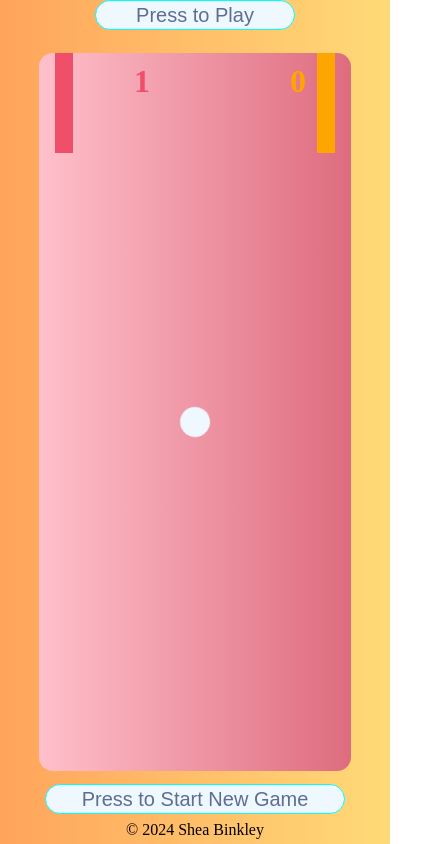
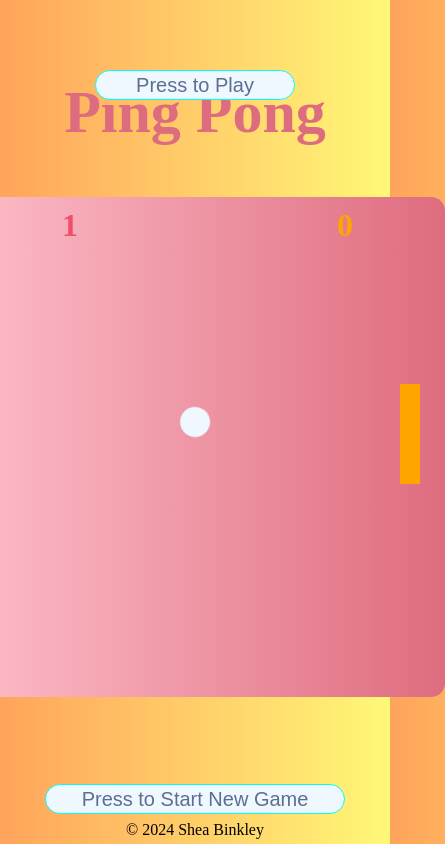
Before and after one commit to sbinkleynmsu/multiplayergame.github.io, a plain HTML site: page index.html in a window 390 px wide. Both pictures are taken after a click on the button "Press to Play". Shown: the whole page, 445 px wide, since content can reach past the window. Drawn offline with Linux system fonts and the light colour scheme.

Commit message:
finished game

```diff
--- a/index.html
+++ b/index.html
@@ -5,9 +5,9 @@
     <meta name="viewport" content="width=device-width, initial-scale=1.0">
     <title>Shea Binkley - Ping Pong Game</title>
     <link rel="stylesheet" href="style.css">
-
 </head>
     <body>
+        <div class="title"><h1>Ping Pong</h1></div>
         <button id="startButton">Press to Play</button>
         <button id="newGameButton">Press to Start New Game</button>
         <div class="board">
--- a/script.js
+++ b/script.js
@@ -19,10 +19,10 @@ let boardCoord = board.getBoundingClientRect();
 let paddle = document.querySelector('.paddle').getBoundingClientRect();
 
 //speed
-let dx = Math.floor(Math.random() * 4) +3;
-let dy = Math.floor(Math.random() * 4) +3;
-let dxd = Math.floor(Math.random() * 2);
-let dyd = Math.floor(Math.random() * 2);
+let speedX = Math.floor(Math.random() * 4) +3;
+let speedY = Math.floor(Math.random() * 4) +3;
+let directX = Math.floor(Math.random() * 2);
+let directY = Math.floor(Math.random() * 2);
 
 //buttons
 startButton.addEventListener('click', startGame);
@@ -33,29 +33,36 @@ function newGame(){
   score2.textContent = '0';
 }//end newGame
 
+// Recalculate board and ball coordinates when changed to full of half screen
+window.addEventListener('resize', () => {
+  boardCoord = board.getBoundingClientRect();
+  ballCoord = ball.getBoundingClientRect();
+});
+
 function startGame(){
   gameState = 'play';
-
   requestAnimationFrame(() => {
-    dx = Math.floor(Math.random() * 4) +3;
-    dy = Math.floor(Math.random() * 4) +3;
-    dxd = Math.floor(Math.random() * 2);
-    dyd = Math.floor(Math.random() * 2);
-    moveBall(dx, dy, dxd, dyd);
+    boardCoord = board.getBoundingClientRect();
+    ballCoord = ball.getBoundingClientRect();
+    speedX = Math.floor(Math.random() * 4) +3;
+    speedY = Math.floor(Math.random() * 4) +3;
+    //0 means ball goes up, 1 means ball goes down
+    directX = Math.floor(Math.random() * 2);
+    directY = Math.floor(Math.random() * 2);
+    moveBall(speedX, speedY, directX, directY);
   });
 }//end startGame
-
 
 
 document.addEventListener('keydown', (e) => {
   if (gameState == 'play') {
     //player1 keys up and down
     if (e.key == 'w') {
-      player1.style.top = Math.max(boardCoord.top, player1Coord.top - window.innerHeight * 0.06) + 'px';
+      player1.style.top = Math.max(boardCoord.top, player1Coord.top - window.innerHeight * 0.1) + 'px';
       player1Coord = player1.getBoundingClientRect();
     }
     if (e.key == 's') {
-      player1.style.top = Math.min(boardCoord.bottom - paddle.height, player1Coord.top + window.innerHeight * 0.06) + 'px';
+      player1.style.top = Math.min(boardCoord.bottom - paddle.height, player1Coord.top + window.innerHeight * 0.1) + 'px';
       player1Coord = player1.getBoundingClientRect();
     }
 
@@ -71,22 +78,23 @@ document.addEventListener('keydown', (e) => {
   }
 });//end event listner
 
-function moveBall(dx, dy, dxd, dyd) {
+function moveBall(speedX, speedY, directX, directY) {
   if (ballCoord.top <= boardCoord.top) {
-    dyd = 1;
+    directY = 1;
   }
   if (ballCoord.bottom >= boardCoord.bottom) {
-    dyd = 0;
+    directY = 0;
   }
+
   if (ballCoord.left <= player1Coord.right && ballCoord.top >= player1Coord.top && ballCoord.bottom <= player1Coord.bottom) {
-    dxd = 1;
-    dx = Math.floor(Math.random() * 4) +3;
-    dy = Math.floor(Math.random() * 4) +3;
+    directX = 1;
+    speedX = Math.floor(Math.random() * 4) +3;
+    speedY = Math.floor(Math.random() * 4) +3;
   }
   if (ballCoord.right >= player2Coord.left && ballCoord.top >= player2Coord.top && ballCoord.bottom <= player2Coord.bottom) {
-    dxd = 0;
-    dx = Math.floor(Math.random() * 4) +3;
-    dy = Math.floor(Math.random() * 4) +3;
+    directX = 0;
+    speedX = Math.floor(Math.random() * 4) +3;
+    speedY = Math.floor(Math.random() * 4) +3;
   }
   if (ballCoord.left <= boardCoord.left || ballCoord.right >= boardCoord.right) {
     if (ballCoord.left <= boardCoord.left) {
@@ -100,10 +108,11 @@ function moveBall(dx, dy, dxd, dyd) {
     ball.style = tempBall.style;
     return;
   }
-  ball.style.top = ballCoord.top + dy * (dyd == 0 ? -1 : 1) + 'px';
-  ball.style.left = ballCoord.left + dx * (dxd == 0 ? -1 : 1) + 'px';
+  ball.style.top = ballCoord.top + speedY * (directY == 0 ? -1 : 1) + 'px';
+  ball.style.left = ballCoord.left + speedX * (directX == 0 ? -1 : 1) + 'px';
+  console.log(ball.style.top + " " + ball.style.left + " ");
   ballCoord = ball.getBoundingClientRect();
   requestAnimationFrame(() => {
-    moveBall(dx, dy, dxd, dyd);
+    moveBall(speedX, speedY, directX, directY);
   });
 }//end moveBall
--- a/style.css
+++ b/style.css
@@ -7,15 +7,23 @@
 body {
   height: 100vh;
   width: 100vw;
-  background-image: linear-gradient(to left, #ffda77, #ffa45b);
+  background-image: linear-gradient(to left, #fff877, #ffa45b);
   display: flex;
   justify-content: center;
   align-items: center;
+  flex-direction: column;
+}
+
+.title{
+  font-size: 30px;
+  color: rgb(222, 108, 127);
+  margin-top: 0;
+  top:0;
 }
 
 .board {
-  height: 85vh;
-  width: 80vw;
+  height:500px;
+  width: 500px;
   background-image: linear-gradient(to right, pink, rgb(222, 108, 127));
   border-radius: 14px;
   position: relative;
@@ -54,12 +62,18 @@ body {
 }
 
 .player1 {
-    left:5%;
+    top: 7.5%;
+    left: 5%;
+    width:20px;
+    height: 100px;
     background-color: rgb(240, 79, 106);
 }
 
 .player2 {
-    right:5%;
+    top: 37.5%;
+    right: 5%;
+    width:20px;
+    height: 100px;
     background-color: orange;
 }
 
@@ -68,9 +82,9 @@ body {
     height: 50px;
     width: 50px;
     color: rgb(240, 79, 106);
-    left: 30vw;
+    left: 20%;
     margin-top: 10px;
-    position: fixed;
+    position: absolute;
 }
 
 .player2score {
@@ -78,8 +92,8 @@ body {
     height: 50px;
     width: 50px;
     color: orange;
-    position: fixed;
-    left:70vw;
+    position: absolute;
+    left:75%;
     margin-top: 10px;
 }
 
@@ -87,8 +101,9 @@ body {
 #startButton{
   position: fixed;
   text-align: center;
-  top: 0;
-  bottom:30px;
+  margin-top: 70px;
+  top:0;
+  z-index: 1;
   left: 50%;
   transform: translateX(-50%);
   height: 30px;
@@ -125,3 +140,62 @@ body {
   left: 50%;
   transform: translateX(-50%);
 }
+
+@media screen and (max-width: 560px) {
+  .board {
+    height: 500px;
+    width: 500px;
+    margin-top: 50px;
+    margin-bottom: 70px;
+  }
+
+  .ball {
+    position: fixed;
+    top: calc(50% - 15px);
+    left: calc(50% - 15px);
+  }
+
+  .paddle {
+    position: absolute;
+  }
+
+  .player1 {
+    top: 7.5%;
+    left: 5%;
+  }
+
+  .player2 {
+    top: 37.5%;
+    right: 5%;
+  }
+
+  .player1score {
+    left: 20%;
+  }
+
+  .player2score {
+    left: 75%;
+  }
+
+  #startButton {
+    position: absolute;
+    top: 0;
+    bottom: auto;
+    left: 50%;
+    transform: translateX(-50%);
+  }
+
+  #newGameButton {
+    position: absolute;
+    bottom: 30px;
+    left: 50%;
+    transform: translateX(-50%);
+  }
+
+  .copyright {
+    position: absolute;
+    bottom: 5px;
+    left: 50%;
+    transform: translateX(-50%);
+  }
+}
```
Also changed, not shown: 1 other file.
